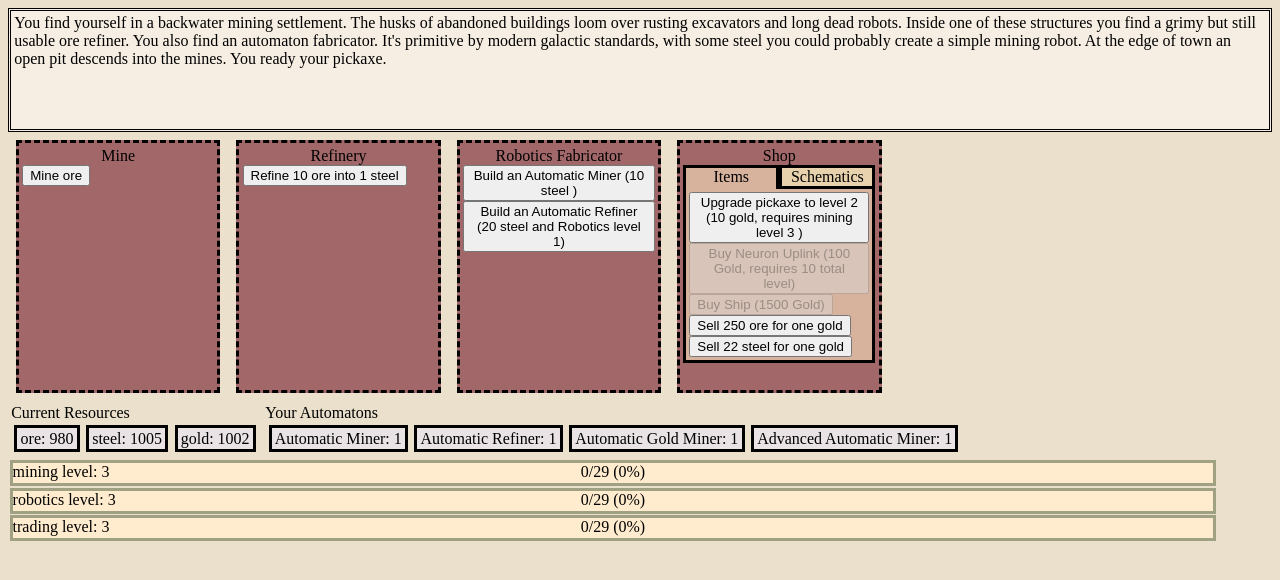
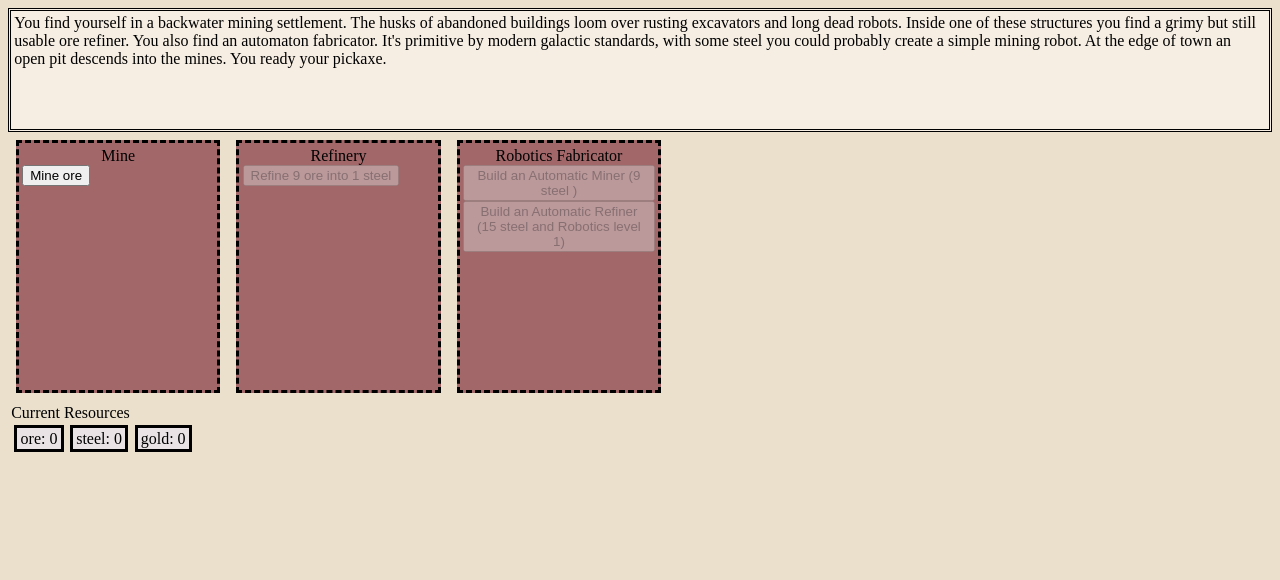
Before and after one commit to michaelwhittemore/vue-clicker-game, a Vue app: page / in a window 1280 px wide. Shown: the top 580 px of the page. Built offline with nearby package versions, Linux system fonts and the light colour scheme.

Commit message:
slight early game rebalancing;

```diff
--- a/src/components/MineComponents/MineResourceButton.vue
+++ b/src/components/MineComponents/MineResourceButton.vue
@@ -42,7 +42,7 @@ const onClickHandler = () => {
     if (props.resourceType === 'ore') { // This seems wrong, bundle into function
         resourceModifier = gameStateStorage.upgrades.pickaxe.level;
         // Should probably have a probability helper for this.
-        const didMineGold = (Math.random() * 100) <= (gameStateStorage.skills.mining.level * 5);
+        const didMineGold = (Math.random() * 100) <= (gameStateStorage.skills.mining.level * 3);
         if (didMineGold) {
             gameStateStorage.resources.gold++;
             activateNarrativeTrigger('hasMinedGold')
--- a/src/components/RefineryComponents/UpgradeRefineryButton.vue
+++ b/src/components/RefineryComponents/UpgradeRefineryButton.vue
@@ -15,7 +15,7 @@ switch (upgradeName) {
     case 'improvedRefineryHopper':
         upgradeCost = 100;
         onClickHandler = () => {
-            gameStateStorage.refineryState.oreInput = 9;
+            gameStateStorage.refineryState.oreInput = 8;
             gameStateStorage.refineryState.refineryUpgrades.push('improvedRefineryHopper')
             gameStateStorage.resources.steel -= upgradeCost;
         }
--- a/src/components/ShopComponents/BuyShip.vue
+++ b/src/components/ShopComponents/BuyShip.vue
@@ -2,14 +2,15 @@
 import { computed } from 'vue';
 import { gameStateStorage } from '@/typescript/gameStateStorage';
 
-import { activateNarrativeTrigger } from '@/typescript/gameHelpers';
+import { activateNarrativeTrigger, earnExperienceInSkill } from '@/typescript/gameHelpers';
 
 const goldCost = 1500
 
 const onClickHandler = () => {
     gameStateStorage.resources.gold -= goldCost;
-    console.warn('You Are Winner!')
     activateNarrativeTrigger('hasBoughtShip')
+    earnExperienceInSkill('trading', 10)
+    // HERE! need to add the ship to the gameStateStorage and stop displaying it in the shop
 }
 const computedSufficientGold = computed(() => gameStateStorage.resources.gold >= goldCost)
 </script>
--- a/src/typescript/gameConstants/automatonsData.ts
+++ b/src/typescript/gameConstants/automatonsData.ts
@@ -11,14 +11,14 @@ interface AutomatonData {
 
 export const automatonsData: Record<string, AutomatonData> = {
     'autoMiner': {
-        price: 10,
+        price: 9,
         costResource: 'steel',
         narrativeTrigger: 'hasBuiltAutoMiner',
         earnedExperience: 2,
         requiresSchematic: false,
     },
     'autoRefiner': {
-        price: 20,
+        price: 15,
         costResource: 'steel',
         narrativeTrigger: 'hasBuiltAutoRefiner',
         earnedExperience: 2,
--- a/src/typescript/gameLoop.ts
+++ b/src/typescript/gameLoop.ts
@@ -7,33 +7,37 @@ const initGameLoop = (gameStateStorage: StateStorageObject, interval: number = 1
     const executeGameTick = () => {
         tickNumber++;
         // todo - make this fire less often, in general we will need a rate
-        // Assignments make it easier to write without access three deep props - remember these
-        // are read-only this way
-        const { ore } = gameStateStorage.resources;
+
+
         const { autoMiner, autoRefiner, autoGoldMiner, advancedAutoMiner } = gameStateStorage.automatons;
         // Auto miners
         {
             gameStateStorage.resources.ore += autoMiner;
             gameStateStorage.resources.ore += advancedAutoMiner * 5;
             // We only want gold miners to execute every other tick
-            if ( tickNumber % 2 === 0){
+            if (tickNumber % 2 === 0) {
                 gameStateStorage.resources.gold += autoGoldMiner;
             }
 
         }
         // Auto refiners
         {
+            // Assignments make it easier to write without access three deep props - remember these
+            // are read-only this way
+            const { ore } = gameStateStorage.resources;
+            const oreInput = 9; // This may change, it's not directly tied to the game state for manually refining
+
             // The maxRefineFromOre should always be zero or a positive integer
-            let maxRefineFromOre = Math.floor(ore / 10)
+            let maxRefineFromOre = Math.floor(ore / oreInput)
             maxRefineFromOre = maxRefineFromOre > 0 ? maxRefineFromOre : 0;
             const amountOfSteelToRefine = Math.min(maxRefineFromOre, autoRefiner);
-            gameStateStorage.resources.ore -= 10 * amountOfSteelToRefine;
+            gameStateStorage.resources.ore -= oreInput * amountOfSteelToRefine;
             gameStateStorage.resources.steel += amountOfSteelToRefine;
         }
         // Neuron Uplink
         {
-            const {isPurchased, selectedSkill, experienceIncrease} = gameStateStorage.neuronUplink
-            if (isPurchased && selectedSkill){
+            const { isPurchased, selectedSkill, experienceIncrease } = gameStateStorage.neuronUplink
+            if (isPurchased && selectedSkill) {
                 earnExperienceInSkill(selectedSkill, experienceIncrease)
             }
         }
--- a/src/typescript/gameStateStorage.ts
+++ b/src/typescript/gameStateStorage.ts
@@ -1,4 +1,4 @@
-const isDevTesting = true // MUST BE SET HERE, ISN'T REACTIVE
+const isDevTesting = false // MUST BE SET HERE, ISN'T REACTIVE
 
 import { reactive } from 'vue';
 import type { ValidResources, ValidSkills } from './gameTypes';
@@ -111,7 +111,7 @@ const gameStateStorageObject: StateStorageObject = {
     },
     refineryState: {
         refineryUpgrades: [],
-        oreInput: 10,
+        oreInput: 9,
         steelOutput: 1,
     },
     unlockedSchematics: [],
```
Also changed, not shown: 1 other file (tests, documents, lock files or other folders).
